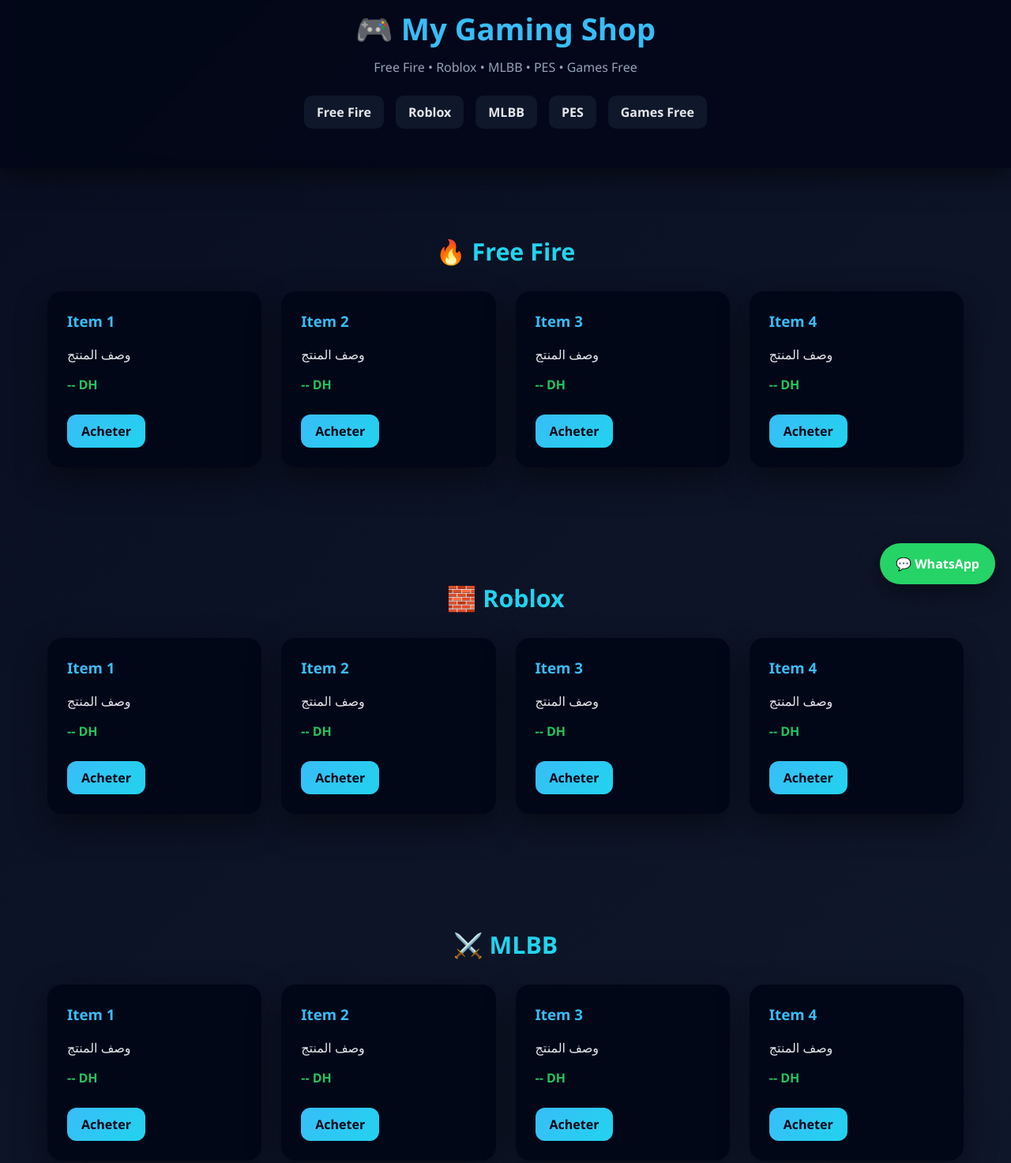
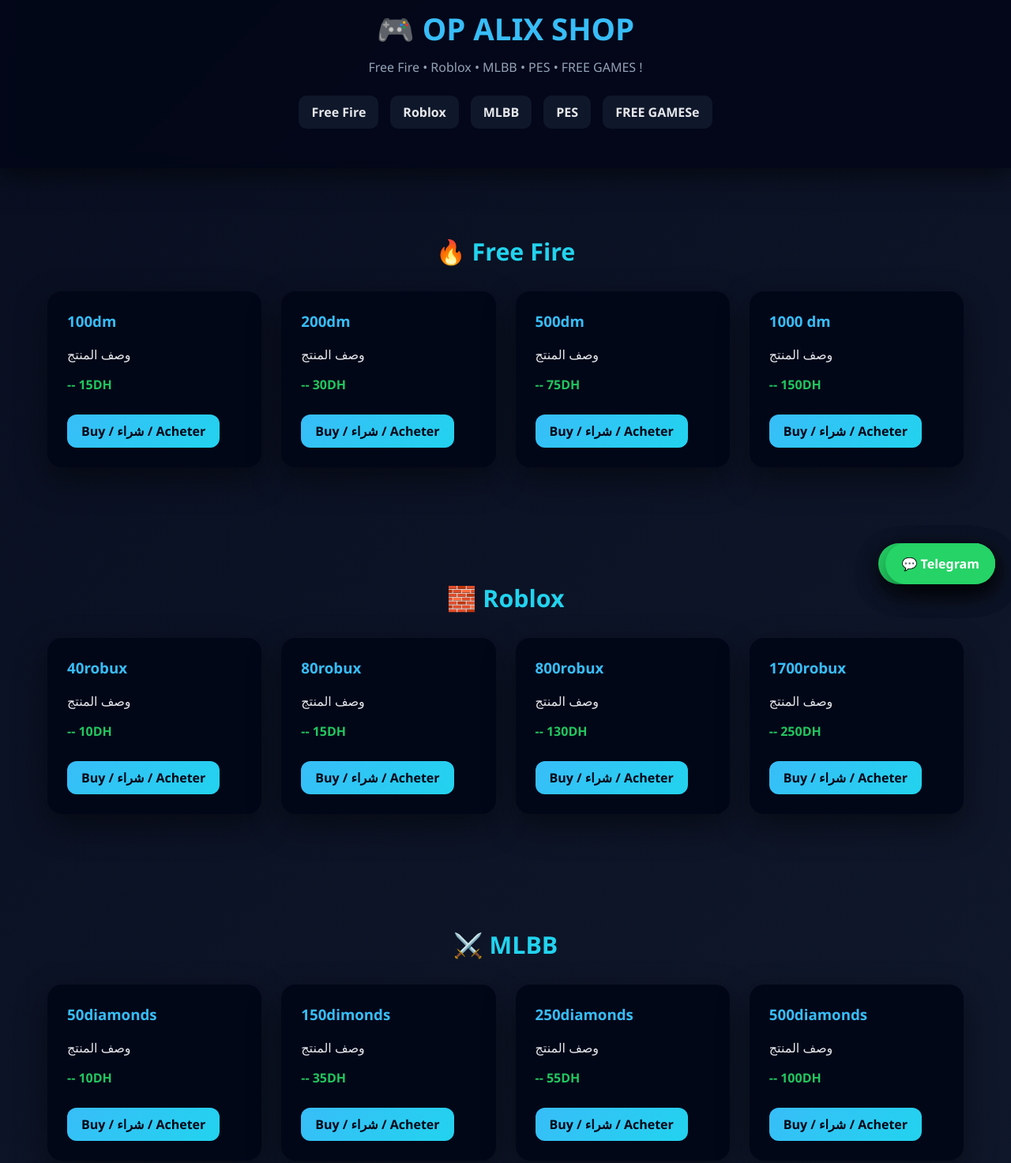
Before and after one commit to op-alix/opalix, a plain HTML site: page index.html in a window 1280 px wide. Shown: the part 40-1513 px from the top of the page at 79% size. Drawn offline with Linux system fonts and the light colour scheme.

Commit message:
Update index.html

```diff
--- a/index.html
+++ b/index.html
@@ -3,7 +3,7 @@
 <head>
   <meta charset="UTF-8" />
   <meta name="viewport" content="width=device-width, initial-scale=1.0" />
-  <title>My Gaming Shop</title>
+  <title>OP ALIX SHOP</title>
 
   <meta name="description" content="Recharge Free Fire, Roblox, MLBB, PES au Maroc. Livraison rapide via WhatsApp.">
 
@@ -160,14 +160,14 @@
 <body>
 
 <header>
-  <h1>🎮 My Gaming Shop</h1>
-  <p>Free Fire • Roblox • MLBB • PES • Games Free</p>
+  <h1>🎮 OP ALIX SHOP</h1>
+  <p>Free Fire • Roblox • MLBB • PES • FREE GAMES !</p>
   <nav>
     <a href="#ff">Free Fire</a>
     <a href="#roblox">Roblox</a>
     <a href="#mlbb">MLBB</a>
     <a href="#pes">PES</a>
-    <a href="#free">Games Free</a>
+    <a href="#free">FREE GAMESe</a>
   </nav>
 </header>
 
@@ -175,10 +175,10 @@
 <section id="ff">
   <h2>🔥 Free Fire</h2>
   <div class="grid">
-    <div class="card"><h3>Item 1</h3><p>وصف المنتج</p><div class="price">-- DH</div><a class="btn" href="https://wa.me/212600000000?text=سلام%20بغيت%20هاد%20المنتج" target="_blank">Acheter</a></div>
-    <div class="card"><h3>Item 2</h3><p>وصف المنتج</p><div class="price">-- DH</div><a class="btn" href="https://wa.me/212600000000?text=سلام%20بغيت%20هاد%20المنتج" target="_blank">Acheter</a></div>
-    <div class="card"><h3>Item 3</h3><p>وصف المنتج</p><div class="price">-- DH</div><a class="btn" href="https://wa.me/212600000000?text=سلام%20بغيت%20هاد%20المنتج" target="_blank">Acheter</a></div>
-    <div class="card"><h3>Item 4</h3><p>وصف المنتج</p><div class="price">-- DH</div><a class="btn" href="https://wa.me/212600000000?text=سلام%20بغيت%20هاد%20المنتج" target="_blank">Acheter</a></div>
+    <div class="card"><h3>100dm</h3><p>وصف المنتج</p><div class="price">-- 15DH</div><a class="btn" href="https://wa.me/212658169090?text=Salam Brit 100dm free fire" target="_blank">Buy / شراء / Acheter</a></div>
+    <div class="card"><h3>200dm</h3><p>وصف المنتج</p><div class="price">-- 30DH</div><a class="btn" href="https://wa.me/212658169090?text=Salam Brit 200dm free fire" target="_blank">Buy / شراء / Acheter</a></div>
+    <div class="card"><h3>500dm</h3><p>وصف المنتج</p><div class="price">-- 75DH</div><a class="btn" href="https://wa.me/212658169090?text=Salam Brit 500dm free fire" target="_blank">Buy / شراء / Acheter</a></div>
+    <div class="card"><h3>1000 dm</h3><p>وصف المنتج</p><div class="price">-- 150DH</div><a class="btn" href="https://wa.me/212658169090?text=Salam Brit 1k dm free fire" target="_blank">Buy / شراء / Acheter</a></div>
   </div>
 </section>
 
@@ -186,10 +186,10 @@
 <section id="roblox">
   <h2>🧱 Roblox</h2>
   <div class="grid">
-    <div class="card"><h3>Item 1</h3><p>وصف المنتج</p><div class="price">-- DH</div><a class="btn" href="https://wa.me/212600000000?text=سلام%20بغيت%20هاد%20المنتج" target="_blank">Acheter</a></div>
-    <div class="card"><h3>Item 2</h3><p>وصف المنتج</p><div class="price">-- DH</div><a class="btn" href="https://wa.me/212600000000?text=سلام%20بغيت%20هاد%20المنتج" target="_blank">Acheter</a></div>
-    <div class="card"><h3>Item 3</h3><p>وصف المنتج</p><div class="price">-- DH</div><a class="btn" href="https://wa.me/212600000000?text=سلام%20بغيت%20هاد%20المنتج" target="_blank">Acheter</a></div>
-    <div class="card"><h3>Item 4</h3><p>وصف المنتج</p><div class="price">-- DH</div><a class="btn" href="https://wa.me/212600000000?text=سلام%20بغيت%20هاد%20المنتج" target="_blank">Acheter</a></div>
+    <div class="card"><h3>40robux</h3><p>وصف المنتج</p><div class="price">-- 10DH</div><a class="btn" href="https://wa.me/212658169090?text=Salam Brit 40robux Roblox" target="_blank">Buy / شراء / Acheter</a></div>
+    <div class="card"><h3>80robux</h3><p>وصف المنتج</p><div class="price">-- 15DH</div><a class="btn" href="https://wa.me/212658169090?text=Salam Brit 80robux Roblox" target="_blank">Buy / شراء / Acheter</a></div>
+    <div class="card"><h3>800robux</h3><p>وصف المنتج</p><div class="price">-- 130DH</div><a class="btn" href="https://wa.me/212658169090?text=Salam Brit 800robux Roblox" target="_blank">Buy / شراء / Acheter</a></div>
+    <div class="card"><h3>1700robux</h3><p>وصف المنتج</p><div class="price">-- 250DH</div><a class="btn" href="https://wa.me/212658169090?text=Salam Brit 1.7k robux Roblox" target="_blank">Buy / شراء / Acheter</a></div>
   </div>
 </section>
 
@@ -197,10 +197,10 @@
 <section id="mlbb">
   <h2>⚔️ MLBB</h2>
   <div class="grid">
-    <div class="card"><h3>Item 1</h3><p>وصف المنتج</p><div class="price">-- DH</div><a class="btn" href="https://wa.me/212600000000?text=سلام%20بغيت%20هاد%20المنتج" target="_blank">Acheter</a></div>
-    <div class="card"><h3>Item 2</h3><p>وصف المنتج</p><div class="price">-- DH</div><a class="btn" href="https://wa.me/212600000000?text=سلام%20بغيت%20هاد%20المنتج" target="_blank">Acheter</a></div>
-    <div class="card"><h3>Item 3</h3><p>وصف المنتج</p><div class="price">-- DH</div><a class="btn" href="https://wa.me/212600000000?text=سلام%20بغيت%20هاد%20المنتج" target="_blank">Acheter</a></div>
-    <div class="card"><h3>Item 4</h3><p>وصف المنتج</p><div class="price">-- DH</div><a class="btn" href="https://wa.me/212600000000?text=سلام%20بغيت%20هاد%20المنتج" target="_blank">Acheter</a></div>
+    <div class="card"><h3>50diamonds</h3><p>وصف المنتج</p><div class="price">-- 10DH</div><a class="btn" href="https://wa.me/212658169090?text=Salam Brit 100dm free fire" target="_blank">Buy / شراء / Acheter</a></div>
+    <div class="card"><h3>150dimonds</h3><p>وصف المنتج</p><div class="price">-- 35DH</div><a class="btn" href="https://wa.me/212658169090?text=Salam Brit 100dm free fire" target="_blank">Buy / شراء / Acheter</a></div>
+    <div class="card"><h3>250diamonds</h3><p>وصف المنتج</p><div class="price">-- 55DH</div><a class="btn" href="https://wa.me/212658169090?text=Salam Brit 100dm free fire" target="_blank">Buy / شراء / Acheter</a></div>
+    <div class="card"><h3>500diamonds</h3><p>وصف المنتج</p><div class="price">-- 100DH</div><a class="btn" href="https://wa.me/212658169090?text=Salam Brit 100dm free fire=" target="_blank">Buy / شراء / Acheter</a></div>
   </div>
 </section>
 
@@ -208,29 +208,32 @@
 <section id="pes">
   <h2>⚽ PES / eFootball</h2>
   <div class="grid">
-    <div class="card"><h3>Item 1</h3><p>وصف المنتج</p><div class="price">-- DH</div><a class="btn" href="https://wa.me/212600000000?text=سلام%20بغيت%20هاد%20المنتج" target="_blank">Acheter</a></div>
-    <div class="card"><h3>Item 2</h3><p>وصف المنتج</p><div class="price">-- DH</div><a class="btn" href="https://wa.me/212600000000?text=سلام%20بغيت%20هاد%20المنتج" target="_blank">Acheter</a></div>
-    <div class="card"><h3>Item 3</h3><p>وصف المنتج</p><div class="price">-- DH</div><a class="btn" href="https://wa.me/212600000000?text=سلام%20بغيت%20هاد%20المنتج" target="_blank">Acheter</a></div>
-    <div class="card"><h3>Item 4</h3><p>وصف المنتج</p><div class="price">-- DH</div><a class="btn" href="https://wa.me/212600000000?text=سلام%20بغيت%20هاد%20المنتج" target="_blank">Acheter</a></div>
+    <div class="card"><h3>130coins</h3><p>وصف المنتج</p><div class="price">-- 15DH</div><a class="btn" href="https://wa.me/212658169090?text=Salam Brit 100dm free fire" target="_blank">Buy / شراء / Acheter</a></div>
+    <div class="card"><h3>300coins</h3><p>وصف المنتج</p><div class="price">-- 25DH</div><a class="btn" href="https://wa.me/212658169090?text=Salam Brit 100dm free fire" target="_blank">Buy / شراء / Acheter</a></div>
+    <div class="card"><h3>550coins</h3><p>وصف المنتج</p><div class="price">-- 50DH</div><a class="btn" href="https://wa.me/212658169090?text=Salam Brit 100dm free fire" target="_blank">Buy / شراء / Acheter</a></div>
+    <div class="card"><h3>750coins</h3><p>وصف المنتج</p><div class="price">-- 65DH</div><a class="btn" href="https://wa.me/212658169090?text=Salam Brit 100dm free fire" target="_blank">Buy / شراء / Acheter</a></div>
   </div>
 </section>
 
 <!-- GAMES FREE (EMPTY FOR YOU) -->
 <section id="free">
-  <h2>🆓 Games Free</h2>
+  <h2>🆓 Free Games</h2>
   <div class="grid">
-    <div class="card"><h3>Game 1</h3><p>تحميل مباشر</p><a class="btn" href="https://play.google.com/store" target="_blank">Download</a></div>
-    <div class="card"><h3>Game 2</h3><p>تحميل مباشر</p><a class="btn" href="https://play.google.com/store" target="_blank">Download</a></div>
-    <div class="card"><h3>Game 3</h3><p>تحميل مباشر</p><a class="btn" href="https://www.epicgames.com/store" target="_blank">Download</a></div>
-    <div class="card"><h3>Game 4</h3><p>تحميل مباشر</p><a class="btn" href="https://store.steampowered.com" target="_blank">Download</a></div>
+    <div class="card"><h3>Inside the backroom</h3><p>تحميل مباشر</p><a class="btn" href="https://gofile.io/d/inqLvK" target="_blank">Download</a></div>
+    <div class="card"><h3>Grand Theft Auto V Enhanced</h3><p>تحميل مباشر</p><a class="btn" href="https://gofile.io/d/ORtAK4" target="_blank">Download</a></div>
+    <div class="card"><h3>R.E.P.O.</h3><p>تحميل مباشر</p><a class="btn" href="https://gofile.io/d/325Snh" target="_blank">Download</a></div>
+    <div class="card"><h3>Among Us</h3><p>تحميل مباشر</p><a class="btn" href="https://buzzheavier.com/84cc0lz1g62b" target="_blank">Download</a></div>
   </div>
 </section>
 
 <footer>
-  © 2025 My Gaming Shop – Tous droits réservés
+  © 2026 My Gaming Shop – Service Is good !
 </footer>
 
-<a class="whatsapp" href="https://wa.me/212600000000">💬 WhatsApp</a>
+<a class="whatsapp" href="https://wa.me/212658169090">💬 WhatsApp</a>
+<a class="whatsapp" href="https://www.instagram.com/op_alix1/">💬 Instagram</a>
+<a class="whatsapp" href="https://www.tiktok.com/@op_alix">💬 TikTok</a>
+<a class="whatsapp" href="https://web.telegram.org/k/#@Alixo12a">💬 Telegram</a>
 
 </body>
 </html>
```
